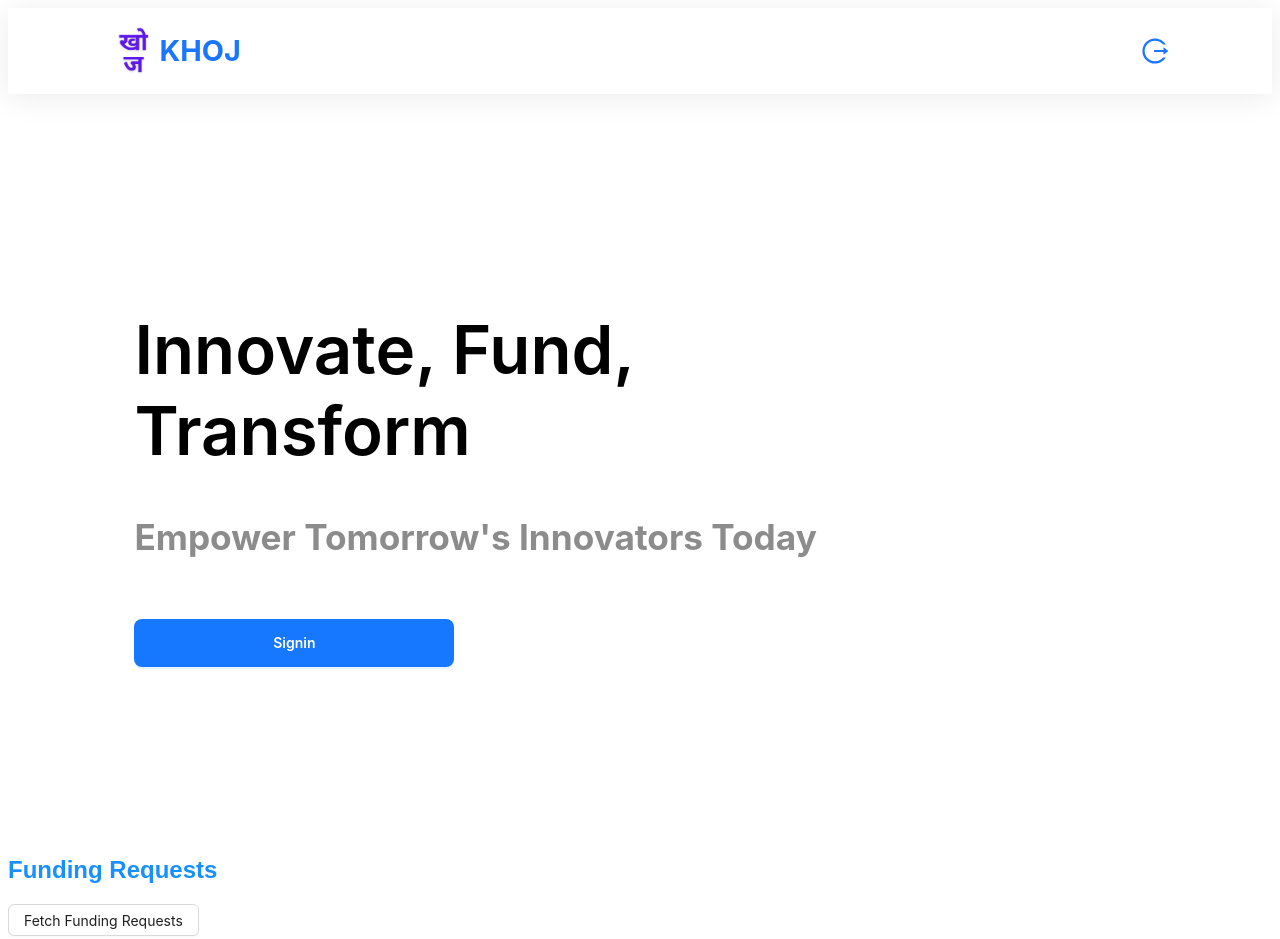
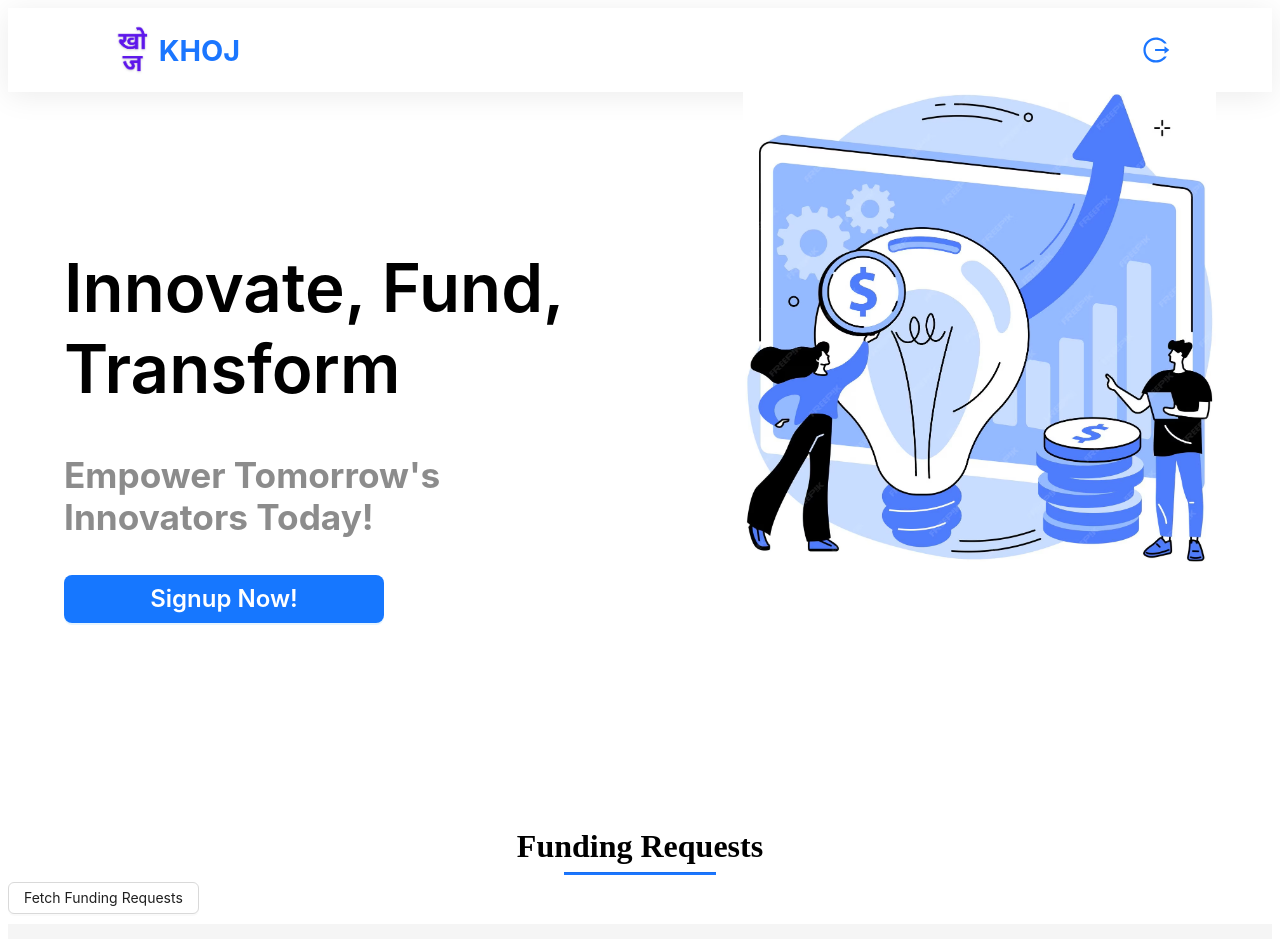
Before and after one commit to suzandsouza/Khoj, a React (Create React App) app: page / in a window 1280 px wide. Shown: the top 939 px of the page. Built offline with nearby package versions, Linux system fonts and the light colour scheme; a web font is replaced by a local one.

Commit message:
Styled the home page

```diff
--- a/src/components/MainPage.js
+++ b/src/components/MainPage.js
@@ -1,9 +1,10 @@
 import React, { useEffect, useState } from 'react';
 import { ethers } from 'ethers';
-import { Card, Button } from 'antd';
+import { Card, Button, Divider } from 'antd';
 import abi from "../abi/newabi.json"
 import contractaddress from "../abi/contractaddress.json"
 import '../styles/vote.css'
+import styles from "../styles/Home.module.scss"
 function MainPage() {
   const [requests, setRequests] = useState([]);
   const [buttonClicked, setButtonClicked] = useState(false);
@@ -62,13 +63,14 @@ function MainPage() {
       return (
         <div className="card-container">
           {requests.map((request, index) => (
-            <Card key={index} title={request.title} className="funding-card">
+            <Card key={index} title={request.title} className="styles.card">
               <p><strong>Researcher's Address:</strong> {request.researcher}</p>
               <p><strong>Amount Requested:</strong> {request.amount}</p>
               <Button type="primary" onClick={() => voteForRequest(index)}>Vote</Button>
             </Card>
           ))}
         </div>
+
       );
     } else {
       return null;
@@ -76,8 +78,9 @@ function MainPage() {
   };
 
   return (
-    <div>
-      <h2 className='funding-req-title'>Funding Requests</h2>
+    <div className={styles.features}>
+      <h1 className={styles.heading}>Funding Requests</h1>
+      <Divider className={styles.divider} />
       <Button className="fetch-button" onClick={fetchFundingRequests}>Fetch Funding Requests</Button>
       {renderFundingRequests()}
     </div>
--- a/src/pages/Home.js
+++ b/src/pages/Home.js
@@ -5,6 +5,7 @@ import Navbar from "../components/Navbar";
 import styles from "../styles/Home.module.scss";
 import Footer from "../components/Footer";
 import MainPage from "../components/MainPage";
+import bg1 from "../images/bg1.png"
 export default function Home() {
   return (
     <div className={styles.homeContainer}>
@@ -12,12 +13,15 @@ export default function Home() {
       <Col className={styles.containerController}>
         <Col className={styles.text}>
           <h1>
-          Innovate, Fund, Transform
+          Innovate, Fund,<br/>Transform
           </h1>
-          <h2>Empower Tomorrow's Innovators Today</h2>
+          <h2>Empower Tomorrow's Innovators Today!</h2>
           <Button type="primary" className={styles.button}>
-          <Link to="/signin">Signin</Link>
+          <a href="/signup">Signup Now!</a>
           </Button>
+        </Col>
+        <Col>
+        <img src={bg1} alt="KHOJ Logo" style={{ height: "470px"}} />
         </Col>
       </Col>
       <MainPage/>
--- a/src/styles/Home.module.scss
+++ b/src/styles/Home.module.scss
@@ -1,12 +1,20 @@
 .homeContainer {
     .containerController {
-      // background-image: url("./background.png");
-      height: 92.8vh;
+      // background-image: url("../images/bg1.png");
+      background-size: cover;
+      background-repeat: no-repeat;
+      background-position: center;
+      height: 80vh;
       display: flex;
       justify-content: center;
+      margin-top: 0;
+      margin-left: 3.5rem;
+      margin-right: 3.5rem;
+      padding: 0;
       .text {
-        width: 80%;
+        width: 70%;
         margin: auto;
+
         h1 {
           font-size: 4.2rem;
           font-weight: 600;
@@ -22,8 +30,11 @@
           font-weight: 600;
           margin: 0;
           border-radius: 8px;
-          margin-top: 2rem;
+          margin-top: 0.5rem;
           width: 20rem;
+        }
+        a{
+          font-size: 1.5rem;
         }
       }
     }
@@ -42,10 +53,11 @@
 
   .features {
     .heading {
-      font-size: 1.4rem;
-      padding-top: 6rem;
-      text-align: center;
-      margin: 0;
+    font-size: 2rem;
+    padding-top: 6rem;
+    text-align: center;
+    margin: 0;
+    margin: auto;
     }
     .divider {
       background-color: #1b76ff;
--- a/src/styles/Navbar.module.scss
+++ b/src/styles/Navbar.module.scss
@@ -2,7 +2,7 @@
 
 .navContainer {
   box-shadow: 0px 4px 30px rgba(0, 0, 0, 0.08);
-  padding: 0.1rem;
+  padding: 0.05rem;
   justify-content: space-between;
   align-items: center;
   .navItems {
```
Also changed, not shown: src/images/bg.png (added), src/images/bg1.png (added).
